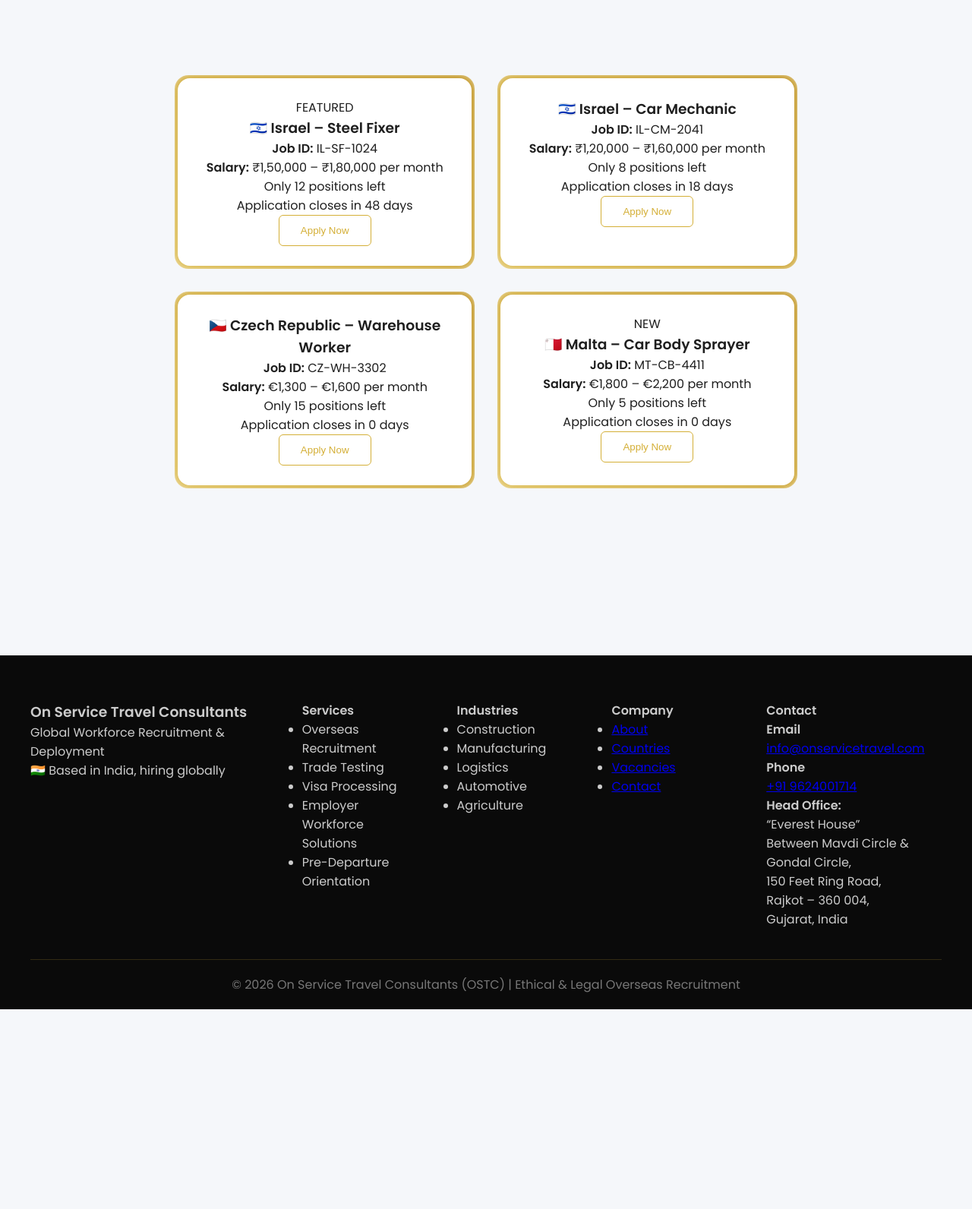
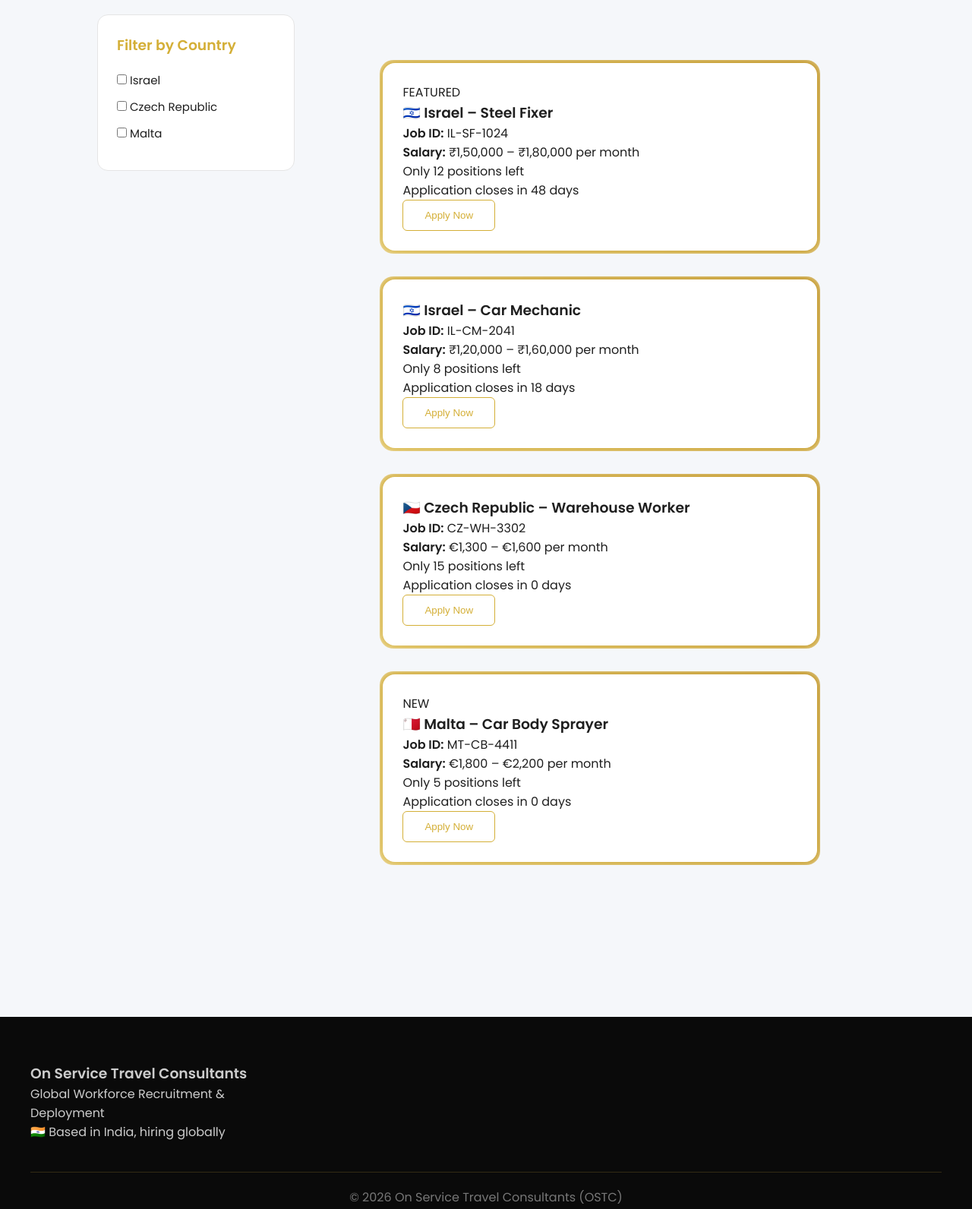
Before and after one commit to rahilmuliashia94-create/everest-security, a plain HTML site: page jobs.html in a window 1280 px wide. Shown: the part 360-1952 px from the top of the page at 76% size. Before the commit the page ends 1689 px from the top, so only its background shows below. Drawn offline with nearby package versions, Linux system fonts and the light colour scheme.

Commit message:
Update jobs.html

```diff
--- a/jobs.html
+++ b/jobs.html
@@ -5,6 +5,43 @@
 <meta name="viewport" content="width=device-width, initial-scale=1.0">
 <title>Jobs | OSTC International Recruitment</title>
 <link rel="stylesheet" href="style.css">
+
+<style>
+/* FILTER LAYOUT */
+.jobs-wrapper {
+  display: grid;
+  grid-template-columns: 260px 1fr;
+  gap: 40px;
+  padding: 60px 10%;
+}
+
+.job-filter {
+  background: #ffffff;
+  padding: 25px;
+  border-radius: 14px;
+  border: 1px solid #e5e5e5;
+  height: fit-content;
+}
+
+.job-filter h3 {
+  margin-bottom: 20px;
+  color: #d4af37;
+}
+
+.job-filter label {
+  display: block;
+  margin-bottom: 12px;
+  cursor: pointer;
+  font-size: 15px;
+}
+
+@media (max-width: 900px) {
+  .jobs-wrapper {
+    grid-template-columns: 1fr;
+  }
+}
+</style>
+
 </head>
 <body>
 
@@ -25,11 +62,34 @@
   <p>All positions are verified and legally compliant.</p>
 </section>
 
-<section class="section">
+<section>
+  <div class="jobs-wrapper">
+
+    <!-- FILTER SIDEBAR -->
+    <div class="job-filter">
+      <h3>Filter by Country</h3>
+
+      <label>
+        <input type="checkbox" class="country-filter" value="Israel">
+        Israel
+      </label>
+
+      <label>
+        <input type="checkbox" class="country-filter" value="Czech Republic">
+        Czech Republic
+      </label>
+
+      <label>
+        <input type="checkbox" class="country-filter" value="Malta">
+        Malta
+      </label>
+    </div>
+
+    <!-- JOB GRID -->
     <div class="grid">
 
       <!-- FEATURED JOB -->
-    <div class="card featured-job">
+      <div class="card job-card featured-job" data-country="Israel">
         <div class="badge-new">FEATURED</div>
         <h3>🇮🇱 Israel – Steel Fixer</h3>
         <p><strong>Job ID:</strong> IL-SF-1024</p>
@@ -42,7 +102,7 @@
       </div>
 
       <!-- CAR MECHANIC -->
-    <div class="card">
+      <div class="card job-card" data-country="Israel">
         <h3>🇮🇱 Israel – Car Mechanic</h3>
         <p><strong>Job ID:</strong> IL-CM-2041</p>
         <p><strong>Salary:</strong> ₹1,20,000 – ₹1,60,000 per month</p>
@@ -54,7 +114,7 @@
       </div>
 
       <!-- WAREHOUSE -->
-    <div class="card">
+      <div class="card job-card" data-country="Czech Republic">
         <h3>🇨🇿 Czech Republic – Warehouse Worker</h3>
         <p><strong>Job ID:</strong> CZ-WH-3302</p>
         <p><strong>Salary:</strong> €1,300 – €1,600 per month</p>
@@ -66,7 +126,7 @@
       </div>
 
       <!-- MALTA -->
-    <div class="card">
+      <div class="card job-card" data-country="Malta">
         <div class="badge-new">NEW</div>
         <h3>🇲🇹 Malta – Car Body Sprayer</h3>
         <p><strong>Job ID:</strong> MT-CB-4411</p>
@@ -79,89 +139,22 @@
       </div>
 
     </div>
+
+  </div>
 </section>
 
 <footer class="main-footer">
-
   <div class="footer-container">
-
-    <!-- LEFT BRAND COLUMN -->
     <div class="footer-brand">
       <h3>On Service Travel Consultants</h3>
       <p>Global Workforce Recruitment & Deployment</p>
       <p>🇮🇳 Based in India, hiring globally</p>
     </div>
-
-    <!-- SERVICES -->
-    <div class="footer-col">
-      <h4>Services</h4>
-      <ul>
-        <li>Overseas Recruitment</li>
-        <li>Trade Testing</li>
-        <li>Visa Processing</li>
-        <li>Employer Workforce Solutions</li>
-        <li>Pre-Departure Orientation</li>
-      </ul>
-    </div>
-
-    <!-- INDUSTRIES -->
-    <div class="footer-col">
-      <h4>Industries</h4>
-      <ul>
-        <li>Construction</li>
-        <li>Manufacturing</li>
-        <li>Logistics</li>
-        <li>Automotive</li>
-        <li>Agriculture</li>
-      </ul>
-    </div>
-
-    <!-- COMPANY -->
-    <div class="footer-col">
-      <h4>Company</h4>
-      <ul>
-        <li><a href="about.html">About</a></li>
-        <li><a href="countries.html">Countries</a></li>
-        <li><a href="jobs.html">Vacancies</a></li>
-        <li><a href="contact.html">Contact</a></li>
-      </ul>
-    </div>
-
-    <!-- CONTACT -->
-    <div class="footer-col footer-contact">
-      <h4>Contact</h4>
-
-      <div class="contact-row">
-        <div>
-          <strong>Email</strong>
-          <p><a href="mailto:info@onservicetravel.com">info@onservicetravel.com</a></p>
-        </div>
-
-        <div>
-          <strong>Phone</strong>
-          <p><a href="tel:+919624001714">+91 9624001714</a></p>
-        </div>
-      </div>
-
-      <div class="footer-address">
-        <strong>Head Office:</strong>
-        <p>
-          “Everest House”<br>
-          Between Mavdi Circle & Gondal Circle,<br>
-          150 Feet Ring Road,<br>
-          Rajkot – 360 004,<br>
-          Gujarat, India
-        </p>
-      </div>
-
-    </div>
-
   </div>
 
   <div class="footer-bottom">
-    © 2026 On Service Travel Consultants (OSTC) | Ethical & Legal Overseas Recruitment
+    © 2026 On Service Travel Consultants (OSTC)
   </div>
-
 </footer>
 
 <script>
@@ -171,22 +164,45 @@ function applyJob(country, job) {
   window.location.href = "contact.html";
 }
 
-/* Simple countdown system */
+/* Countdown */
 function setCountdown(elementId, deadline) {
   const endDate = new Date(deadline).getTime();
   const now = new Date().getTime();
   const distance = endDate - now;
-
   const days = Math.max(0, Math.floor(distance / (1000 * 60 * 60 * 24)));
 
   document.getElementById(elementId).innerText =
     "Application closes in " + days + " days";
 }
 
-setCountdown("countdown1", "2026-4-1");
-setCountdown("countdown2", "2026-3-2");
-setCountdown("countdown3", "2026-2-3");
-setCountdown("countdown4", "2026-2-2");
+setCountdown("countdown1", "2026-04-01");
+setCountdown("countdown2", "2026-03-02");
+setCountdown("countdown3", "2026-02-03");
+setCountdown("countdown4", "2026-02-02");
+
+/* FILTER SYSTEM */
+const filters = document.querySelectorAll('.country-filter');
+const jobCards = document.querySelectorAll('.job-card');
+
+filters.forEach(filter => {
+  filter.addEventListener('change', () => {
+
+    const selected = Array.from(filters)
+      .filter(f => f.checked)
+      .map(f => f.value);
+
+    jobCards.forEach(card => {
+      const country = card.getAttribute('data-country');
+
+      if (selected.length === 0 || selected.includes(country)) {
+        card.style.display = "block";
+      } else {
+        card.style.display = "none";
+      }
+    });
+
+  });
+});
 </script>
 
 </body>
```
Lines whose indentation alone changed are shown as unchanged.
